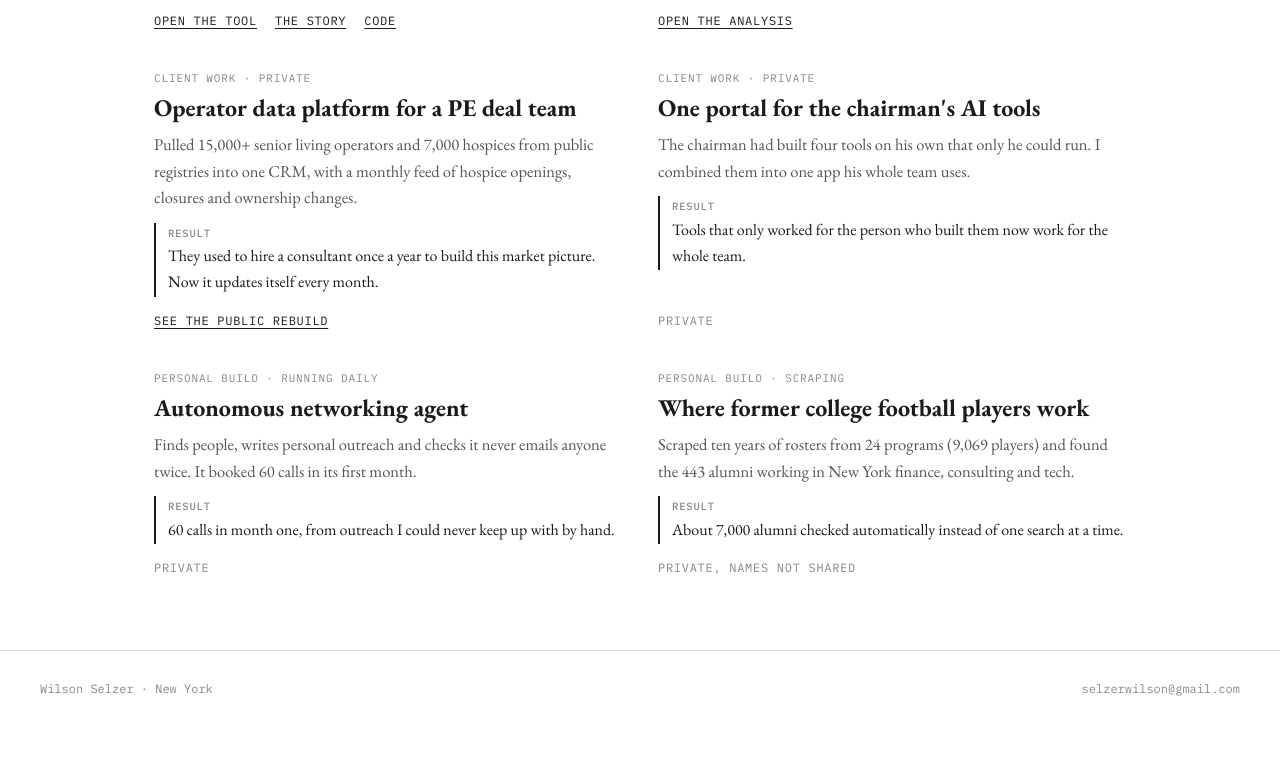
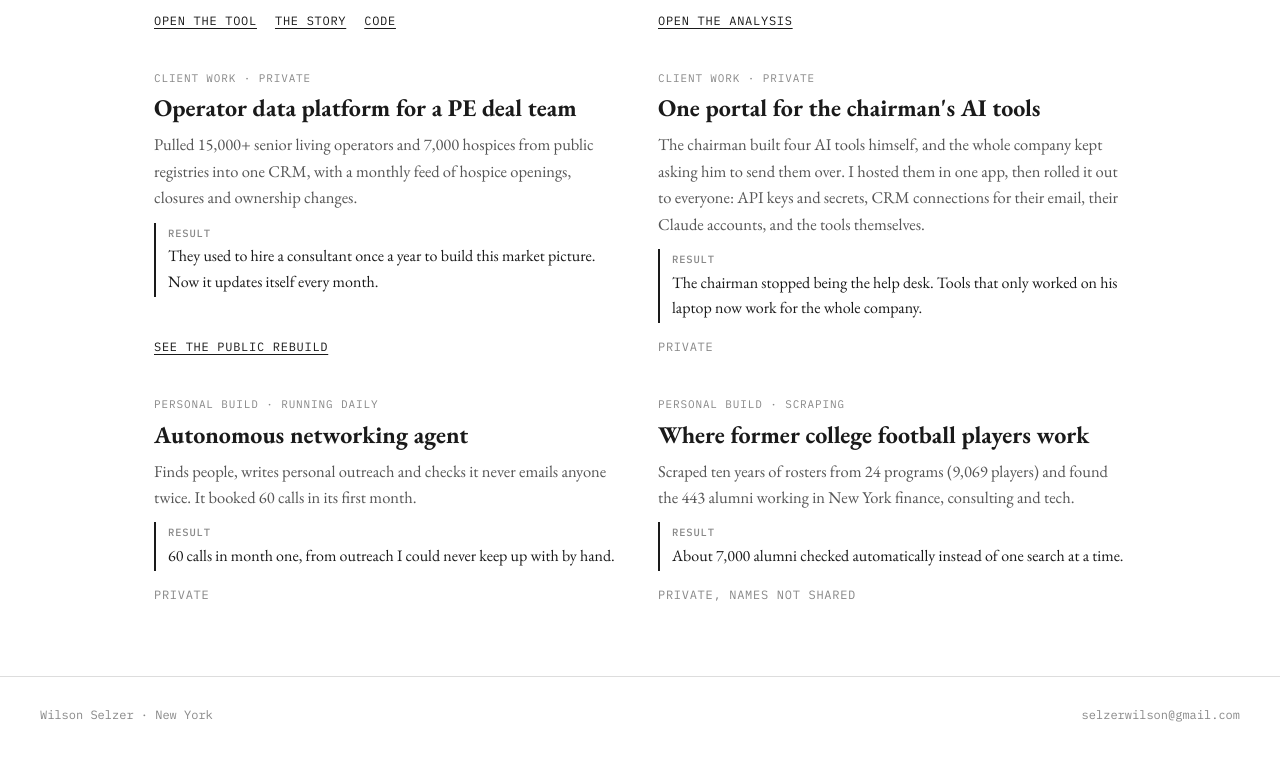
Before and after one commit to WilsonSelzer/WilsonSelzer.github.io, a plain HTML site: page index.html in a window 1280 px wide. Shown: the part 1367-2127 px from the top of the page. Before the commit the page ends 2105 px from the top, so only its background shows below. Drawn offline with nearby package versions, Linux system fonts and the light colour scheme.

Commit message:
Chairman card: hosting and company-wide rollout
Co-Authored-By: Claude Opus 5.5 <noreply@anthropic.com>
Claude-Session: https://claude.ai/code/session_01XhjHobFuHByZKkqDKUDe5z

```diff
--- a/index.html
+++ b/index.html
@@ -62,8 +62,8 @@
       <article class="card">
         <div class="tag">Client work · Private</div>
         <h3>One portal for the chairman's AI tools</h3>
-        <p>The chairman had built four tools on his own that only he could run. I combined them into one app his whole team uses.</p>
-        <p class="result"><b>Result</b> Tools that only worked for the person who built them now work for the whole team.</p>
+        <p>The chairman built four AI tools himself, and the whole company kept asking him to send them over. I hosted them in one app, then rolled it out to everyone: API keys and secrets, CRM connections for their email, their Claude accounts, and the tools themselves.</p>
+        <p class="result"><b>Result</b> The chairman stopped being the help desk. Tools that only worked on his laptop now work for the whole company.</p>
         <div class="links"><span>Private</span></div>
       </article>
 
```
